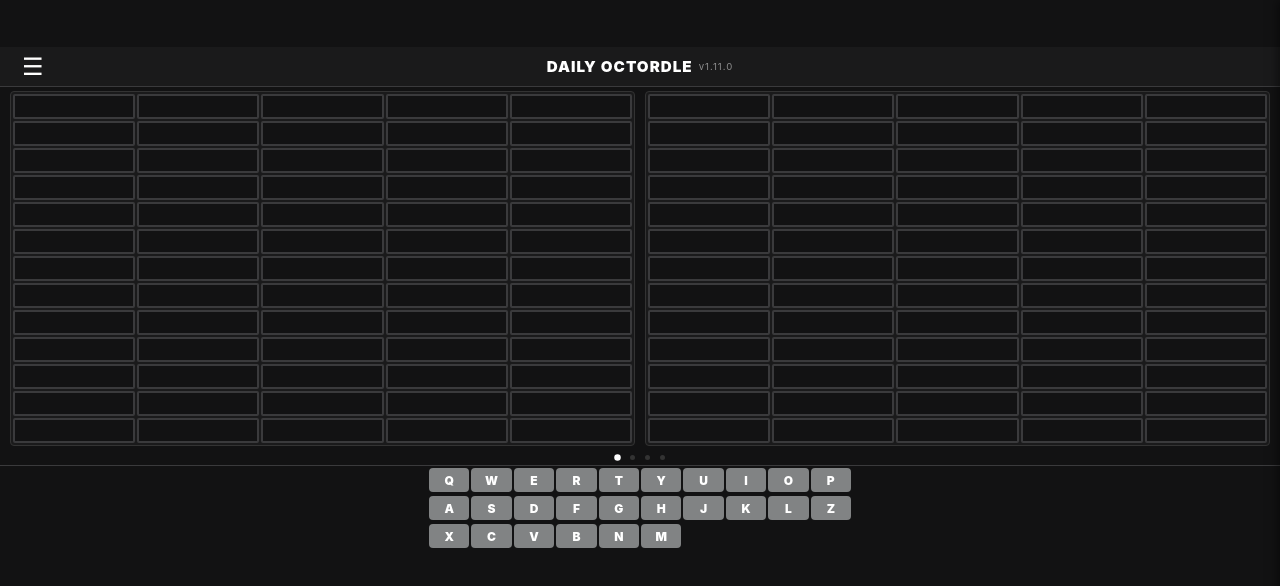
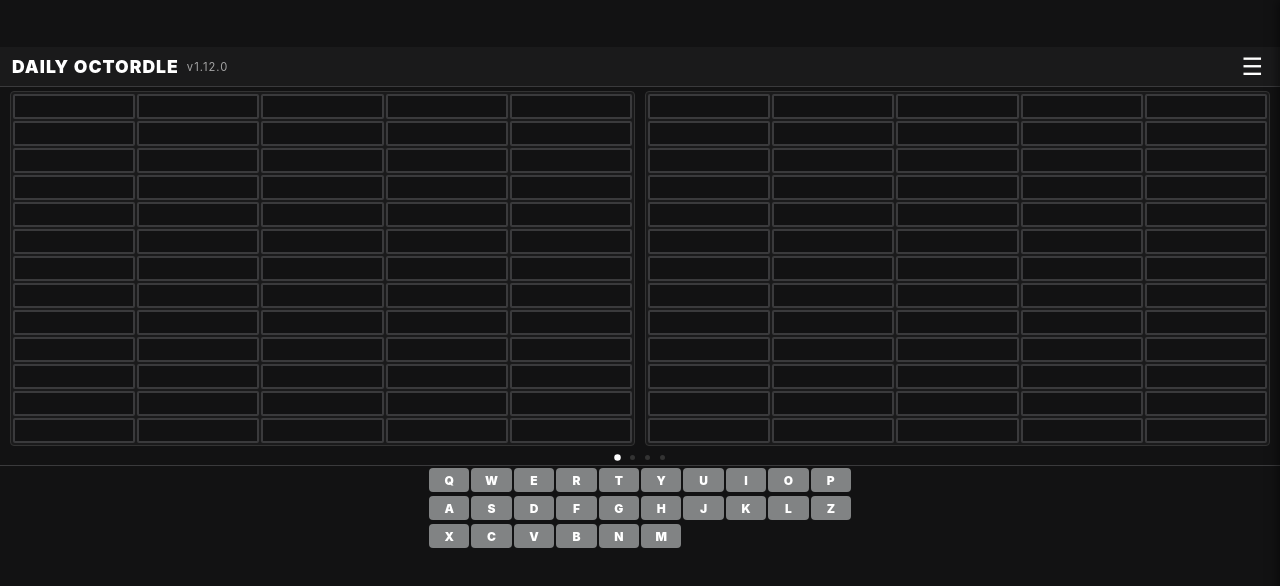
Before and after one commit to Jawney/Octordle, a website with bundled scripts: page index.html in a window 1280 px wide. Built offline with nearby package versions, Linux system fonts and the light colour scheme; files whose address does not match are found by name.

Commit message:
Fix header issues

```diff
--- a/css/layout.css
+++ b/css/layout.css
@@ -37,22 +37,15 @@
     align-items: center;
     justify-content: space-between;
     padding: 0 12px;
-    position: relative; /* Base for centered absolute h1 */
 }
 
 header h1 {
-    font-size: 0.95rem; /* Slightly larger for legibility */
+    font-size: 1.1rem; /* Restored to a larger, bolder size */
     margin: 0;
     font-weight: 900;
     letter-spacing: 1px;
-    position: absolute;
-    left: 50%;
-    transform: translateX(-50%);
     display: flex;
     align-items: center;
-    gap: 6px;
-    white-space: nowrap;
-    pointer-events: none; /* Let clicks pass through to menu if they overlap */
 }
 
 #hamburger {
--- a/index.html
+++ b/index.html
@@ -19,9 +19,11 @@
         <header>
             <h1 id="mode-label">
                 <span id="mode-text">DAILY OCTORDLE</span>
-                <small id="version-display" style="font-size: 0.6rem; opacity: 0.5; font-weight: normal;"></small>
+                <small id="version-display" style="font-size: 0.7rem; opacity: 0.6; font-weight: normal; margin-left: 8px;"></small>
             </h1>
+            <!-- Hamburger will be injected here by menu.js -->
         </header>
+
         <div id="main-container">
             <div id="board-slider"></div>
         </div>
--- a/js/components/menu.js
+++ b/js/components/menu.js
@@ -8,20 +8,19 @@
     createMenu() {
         const header = document.querySelector('header');
 
-        // Remove old buttons
-        const btnRow = header.querySelector('.btn-row');
-        if (btnRow) btnRow.remove();
+        // Remove old button if exists
+        const oldHamburger = document.getElementById('hamburger');
+        if (oldHamburger) oldHamburger.remove();
 
         // Create hamburger button
         const hamburger = document.createElement('button');
         hamburger.id = 'hamburger';
         hamburger.innerHTML = '&#9776;'; // Hamburger icon
-        hamburger.style.background = 'none';
-        hamburger.style.border = 'none';
-        hamburger.style.color = 'white';
-        hamburger.style.fontSize = '1.5rem';
-        hamburger.style.padding = '0 10px';
-        header.appendChild(hamburger);
+        hamburger.style.cssText = `
+            background: none; border: none; color: white;
+            font-size: 1.5rem; padding: 0 5px; cursor: pointer;
+        `;
+        header.appendChild(hamburger); // Appends to the end (right side)
 
         // Create overlay menu
         this.overlay = document.createElement('div');
--- a/package.json
+++ b/package.json
@@ -1,6 +1,6 @@
 {
   "name": "octordle-modular",
-  "version": "1.11.0",
+  "version": "1.12.0",
   "type": "module",
   "scripts": {
     "test": "node tests/engine.test.js",
```
